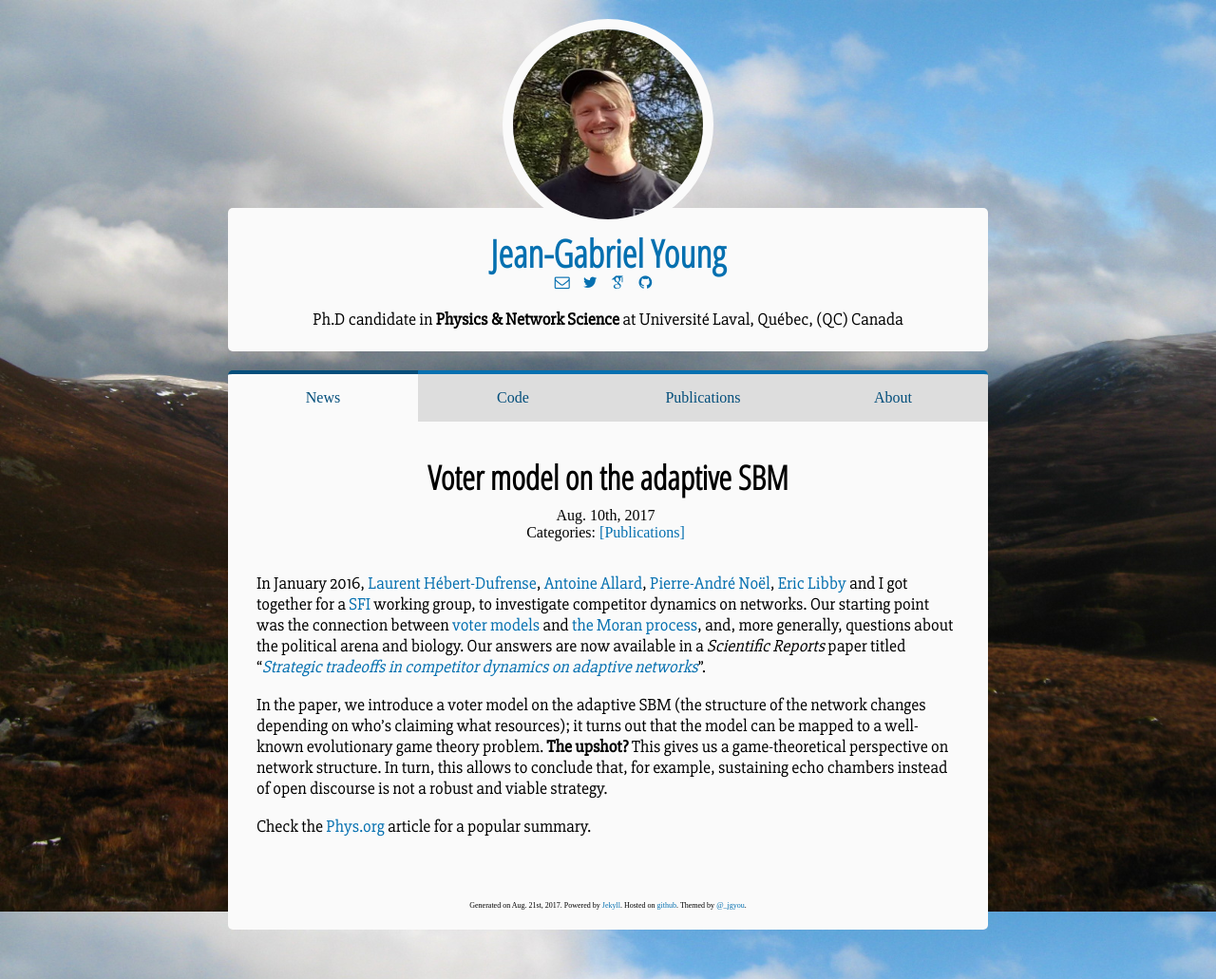
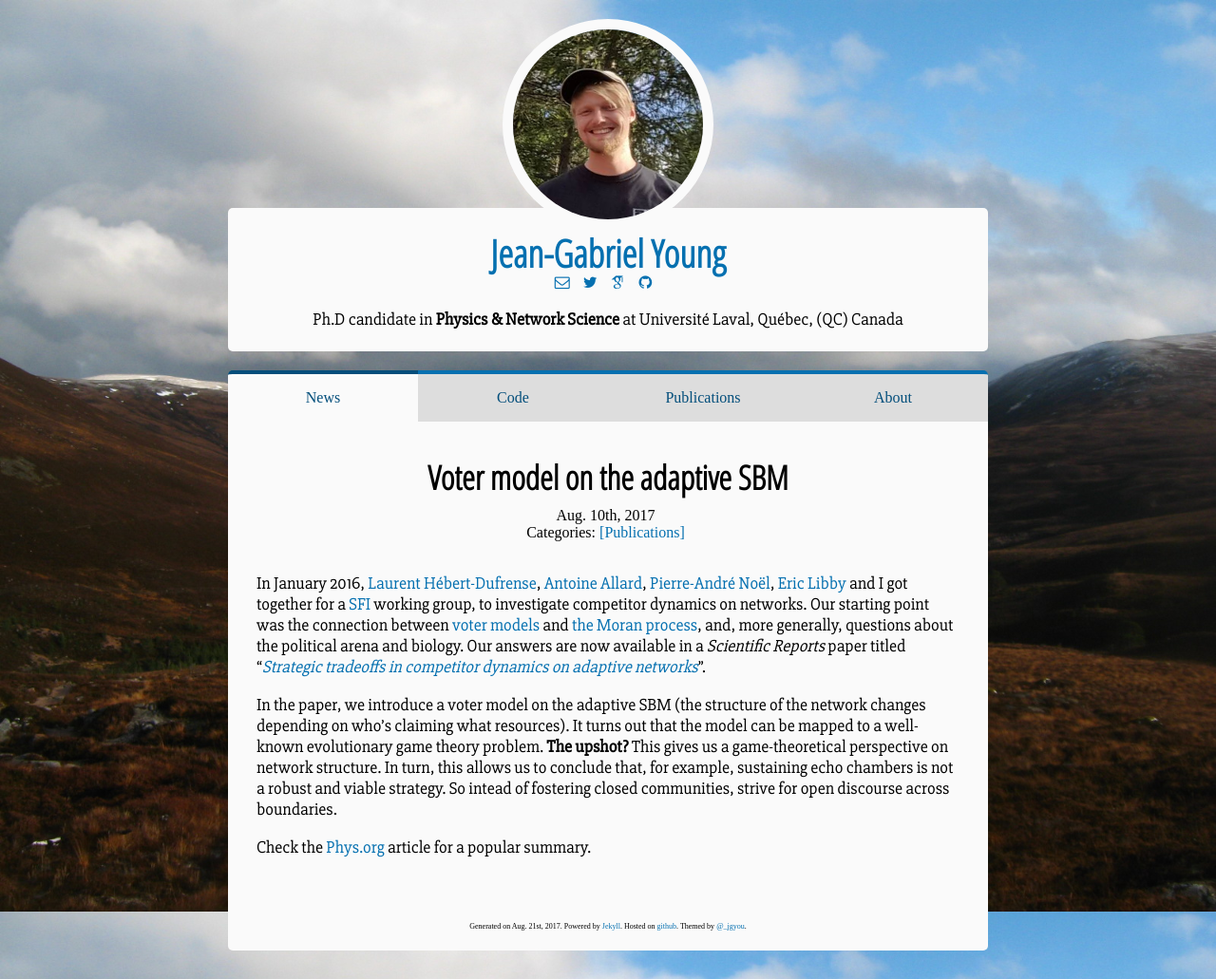
Before and after one commit to jg-you/jg-you.github.io, a Jekyll site: the page built from _posts/2017-08-10-sbvm-published.md, in a window 1280 px wide. Shown: the whole page at 95% size. Built offline with Jekyll 4.4.1, drawn with Linux system fonts in a browser that asks for light colours; some web fonts are replaced; comment, search, counter and statistics services are not loaded.

Commit message:
Update 2017-08-10-sbvm-published.md

```diff
--- a/_posts/2017-08-10-sbvm-published.md
+++ b/_posts/2017-08-10-sbvm-published.md
@@ -10,9 +10,11 @@ In January 2016, [Laurent Hébert-Dufrense](http://laurenthebertdufresne.github.
 Our starting point was the connection between [voter models](https://en.wikipedia.org/wiki/Voter_model) and [the Moran process](https://en.wikipedia.org/wiki/Moran_process), and, more generally, questions about the political arena and biology.
 Our answers are now available in a *Scientific Reports* paper titled "[_Strategic tradeoffs in competitor dynamics on adaptive networks_](http://dx.doi.org/10.1038/s41598-017-07621-x)".
 
-In the paper, we introduce a voter model on the adaptive SBM (the structure of the network changes depending on who's claiming what resources); it turns out that the model can be mapped to a well-known evolutionary game theory problem.
+In the paper, we introduce a voter model on the adaptive SBM (the structure of the network changes depending on who's claiming what resources).
+It turns out that the model can be mapped to a well-known evolutionary game theory problem.
 **The upshot?** This gives us a game-theoretical perspective on network structure.
-In turn, this allows to conclude that, for example, sustaining echo chambers instead of open discourse is  not a robust and viable strategy.
+In turn, this allows us to conclude that, for example, sustaining echo chambers is  not a robust and viable strategy.
+So intead of fostering closed communities, strive for open discourse across boundaries.
 
 <!--more-->
 Check the [Phys.org](https://phys.org/news/2017-08-algae-political-strategy.html) article for a popular summary.
```
